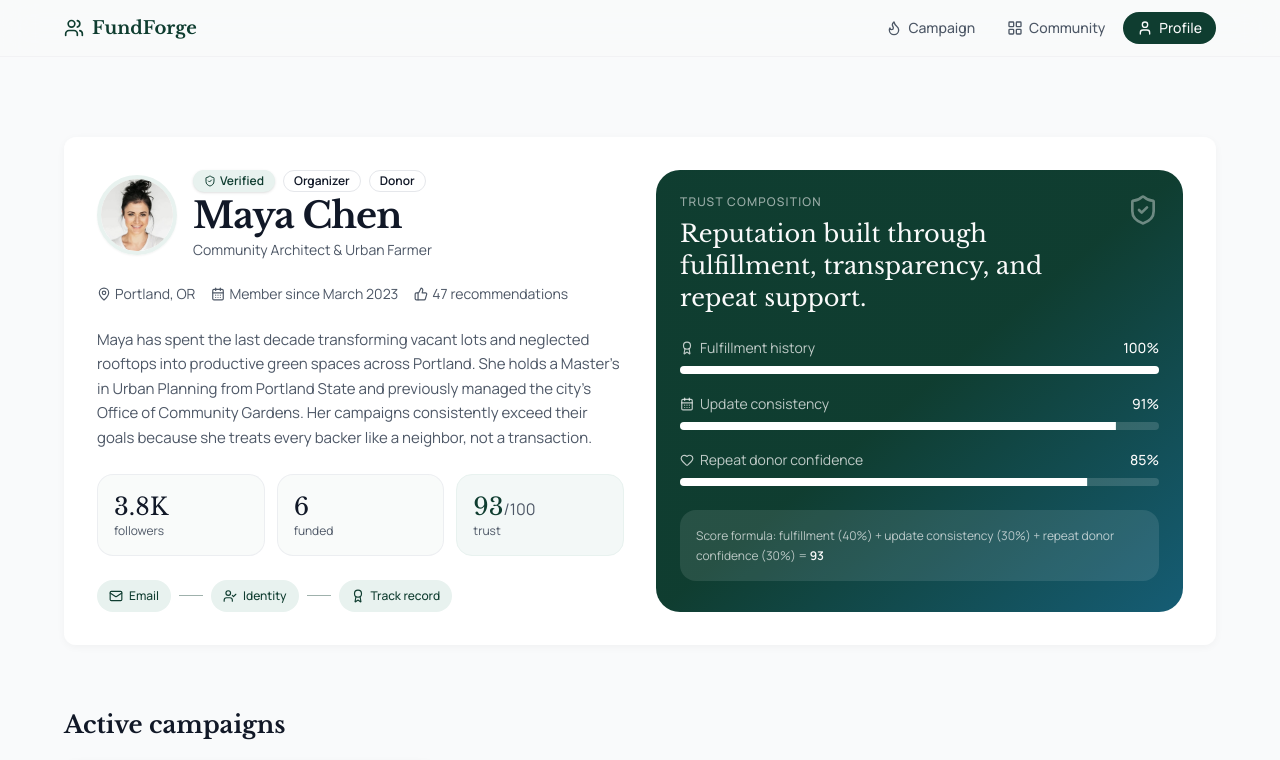
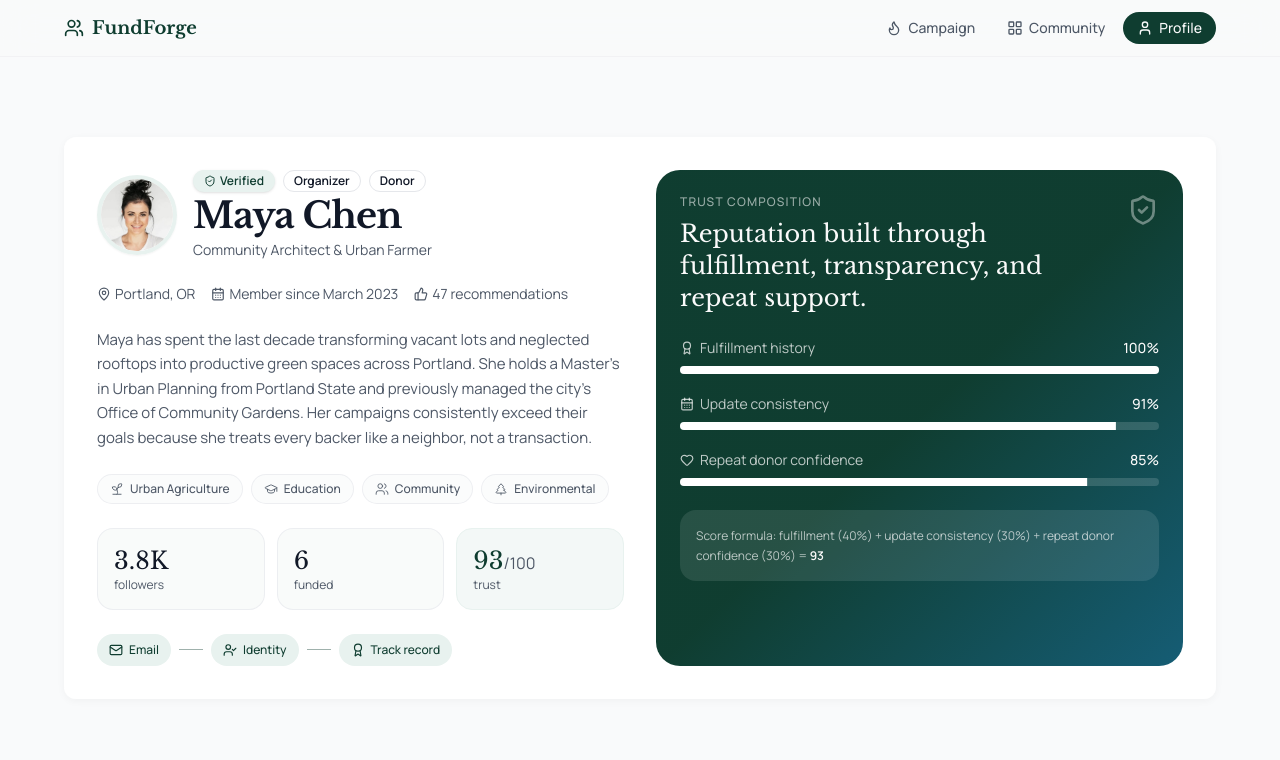
Before and after one commit to thomasfuertes-gauntlet/fundforge, a React (Vite) app in the folder app/: page /profile/profile-1 in a window 1280 px wide. Shown: the top 760 px of the page. Built offline with nearby package versions, Linux system fonts and the light colour scheme.

Commit message:
Add cause category icons to Profile page
Each organizer's unique campaign categories now appear as icon
chips between the bio and stats row. Icons mapped per category
(Sprout for agriculture, Zap for energy, TreePine for
environmental, etc.) derived from their campaign history.

```diff
--- a/app/src/pages/ProfilePage.jsx
+++ b/app/src/pages/ProfilePage.jsx
@@ -18,6 +18,13 @@ import {
   ThumbsUp,
   MessageSquare,
   Flame,
+  Sprout,
+  Zap,
+  TreePine,
+  GraduationCap,
+  Users,
+  Palette,
+  Cpu,
 } from "lucide-react";
 
 function formatCurrency(value) {
@@ -41,6 +48,16 @@ function formatMemberSince(dateStr) {
     year: "numeric",
   });
 }
+
+const CATEGORY_ICONS = {
+  "Urban Agriculture": Sprout,
+  "Renewable Energy": Zap,
+  Environmental: TreePine,
+  Education: GraduationCap,
+  Community: Users,
+  "Arts & Culture": Palette,
+  Technology: Cpu,
+};
 
 const TRUST_METRICS = [
   { key: "fulfillmentRate", label: "Fulfillment history", icon: Award },
@@ -144,6 +161,28 @@ export default function ProfilePage() {
               >
                 {profile.bio}
               </p>
+
+              {/* Top Causes */}
+              {(() => {
+                const categories = [...new Set(campaigns.map((c) => c.category))];
+                if (categories.length === 0) return null;
+                return (
+                  <div className="flex flex-wrap gap-2" data-testid="profile-causes">
+                    {categories.map((cat) => {
+                      const Icon = CATEGORY_ICONS[cat] || Flame;
+                      return (
+                        <span
+                          key={cat}
+                          className="inline-flex items-center gap-1.5 rounded-full border border-border/60 bg-muted/30 px-3 py-1.5 text-xs font-medium text-muted-foreground"
+                        >
+                          <Icon className="h-3.5 w-3.5" strokeWidth={1.5} />
+                          {cat}
+                        </span>
+                      );
+                    })}
+                  </div>
+                );
+              })()}
 
               {/* Stats Row */}
               <div className="grid grid-cols-2 gap-3 sm:grid-cols-3">
```
